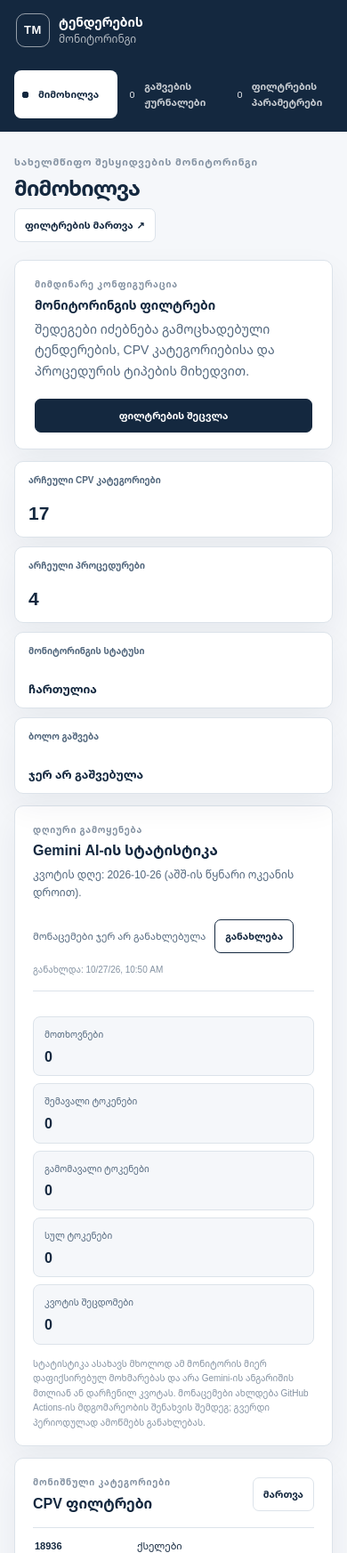
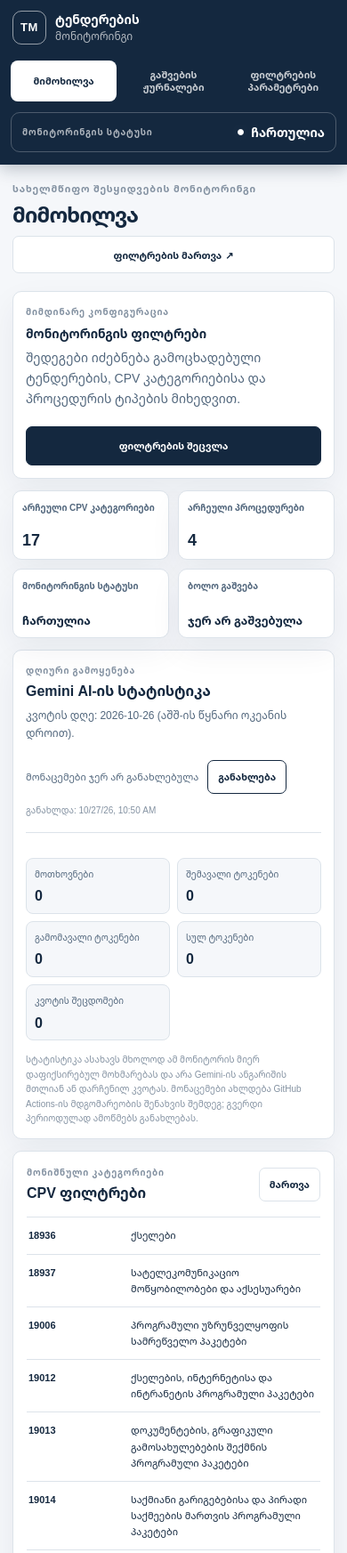
Before and after one commit to grammaton88/tender-monitor, a Flask app: page / in a window 390 px wide. Shown: the top 1745 px of the page at 89% size. Run offline with Flask 3, Linux system fonts and the light colour scheme.

Commit message:
Update style.css

```diff
--- a/public/static/css/style.css
+++ b/public/static/css/style.css
@@ -1336,47 +1371,100 @@ h2 {
   }
 }
 
-@media (max-width: 760px) {
+@media (max-width: 900px) {
   .app-shell {
     display: block;
   }
 
   .sidebar {
-    position: static;
+    position: sticky;
+    top: 0;
+    z-index: 40;
     min-height: auto;
     height: auto;
     overflow: visible;
-    padding: 15px 16px;
+    padding: 12px 14px 14px;
+    padding-top: max(12px, env(safe-area-inset-top));
+    box-shadow: 0 4px 18px rgba(16, 36, 58, 0.28);
   }
 
   .brand {
-    padding: 0 2px 14px;
-  }
-
-  .nav-heading,
-  .sidebar-footer {
+    padding: 0 2px 10px;
+  }
+
+  .nav-heading {
     display: none;
   }
 
   .main-nav {
     grid-template-columns: repeat(3, minmax(0, 1fr));
+    gap: 6px;
+    margin-top: 8px;
+  }
+
+  .sidebar-footer {
+    display: grid;
+    grid-template-columns: minmax(0, 1fr) auto;
+    align-items: center;
+    gap: 8px 12px;
     margin-top: 12px;
+    padding: 10px 12px;
+  }
+
+  .sidebar-footer .status-inline {
+    justify-self: end;
+    margin-top: 0;
+  }
+
+  .sidebar-footer > p {
+    display: none;
+  }
+
+  .sidebar-footer .logout-form {
+    grid-column: 1 / -1;
+    justify-self: stretch;
+    margin: 0;
+  }
+
+  .sidebar-footer .logout-button {
+    width: 100%;
+    min-height: 42px;
+    padding: 8px 14px;
+    border: 1px solid rgba(255, 255, 255, 0.45);
+    background: rgba(255, 255, 255, 0.08);
+    color: var(--paper);
+    font-size: 13px;
+  }
+
+  .sidebar-footer .logout-button:hover {
+    background: rgba(255, 255, 255, 0.18);
   }
 
   .nav-link {
-    min-height: 40px;
-    padding: 8px;
-    font-size: 11px;
+    min-height: 44px;
+    padding: 8px 6px;
+    font-size: 12px;
+    justify-content: center;
+    text-align: center;
+  }
+
+  .nav-link .nav-indicator {
+    display: none;
   }
 
   .sidebar-run-form {
     margin: 10px 0;
+  }
+
+  .sidebar-run-button {
+    min-height: 42px;
+    font-size: 12px;
   }
 
   .sidebar-usage {
     grid-template-columns: repeat(2, minmax(0, 1fr));
     align-items: center;
-    margin: 0;
+    margin: 0 0 4px;
   }
 
   .sidebar-usage .footer-label,
@@ -1392,12 +1480,26 @@ h2 {
   }
 
   .main-area {
-    padding: 25px 16px 20px;
+    padding: 18px 14px 20px;
+    padding-bottom: max(20px, env(safe-area-inset-bottom));
   }
 
   .option-list,
   .settings-grid {
     grid-template-columns: 1fr;
+  }
+
+  .filter-panel {
+    padding: 16px;
+  }
+
+  .panel-section {
+    padding: 15px;
+  }
+
+  .section-heading {
+    gap: 12px;
+    padding-bottom: 14px;
   }
 
   .usage-heading {
@@ -1423,16 +1525,18 @@ h2 {
   }
 
   .page-header {
-    gap: 6px;
+    gap: 8px;
   }
 
   .header-link {
-    min-height: 38px;
+    min-height: 42px;
+    width: 100%;
+    justify-content: center;
   }
 
   .summary-grid,
   .usage-grid {
-    grid-template-columns: 1fr;
+    grid-template-columns: repeat(2, minmax(0, 1fr));
   }
 
   .filter-toolbar {
@@ -1477,6 +1589,7 @@ h2 {
   .dashboard-actions > *,
   .dashboard-actions .primary-button {
     width: 100%;
+    min-height: 44px;
   }
 
   .toolbar-actions {
@@ -1505,22 +1618,124 @@ h2 {
 
   .page-footer {
     grid-template-columns: minmax(0, 1fr) 38px minmax(0, 1fr);
-    gap: 6px;
+    grid-template-areas:
+      "copy copy copy"
+      ". top author";
+    gap: 8px 6px;
+    padding-top: 16px;
   }
 
   .page-footer-copy {
-    font-size: 9px;
+    grid-area: copy;
+  }
+
+  .page-footer .back-to-top {
+    grid-area: top;
+  }
+
+  .page-footer-author {
+    grid-area: author;
+  }
+
+  .page-footer-copy {
+    font-size: 10px;
     line-height: 1.5;
   }
 
   .page-footer-author {
-    font-size: 9px;
+    font-size: 10px;
     white-space: normal;
     text-align: right;
   }
 
   .page-footer-author a {
-    white-space: nowrap;
+    white-space: normal;
+  }
+
+  .sidebar {
+    padding-left: max(12px, env(safe-area-inset-left));
+    padding-right: max(12px, env(safe-area-inset-right));
+  }
+
+  .sidebar-usage {
+    gap: 7px;
+    padding: 10px;
+  }
+
+  .welcome-panel,
+  .usage-panel {
+    padding: 14px;
+  }
+
+  .summary-card {
+    min-height: 78px;
+    padding: 10px;
+  }
+
+  .summary-card strong {
+    font-size: 18px;
+  }
+
+  .usage-card {
+    padding: 9px;
+  }
+
+  .run-card {
+    padding: 13px;
+  }
+
+  .login-footer {
+    margin-top: 20px;
+  }
+
+  .main-nav {
+    gap: 4px;
+  }
+
+  .nav-link {
+    font-size: 11px;
+    padding: 8px 4px;
+    line-height: 1.25;
+  }
+}
+
+@media (max-width: 360px) {
+  .main-nav {
+    gap: 3px;
+  }
+
+  .nav-link {
+    gap: 4px;
+    padding: 8px 3px;
+    font-size: 10px;
+    min-height: 48px;
+  }
+
+  .summary-grid {
+    grid-template-columns: 1fr;
+  }
+
+  .selected-row,
+  .type-summary {
+    grid-template-columns: 1fr;
+    gap: 4px;
+  }
+
+  .login-card {
+    padding: 18px;
+  }
+
+  .sidebar-footer .logout-button {
+    min-height: 44px;
+    font-size: 13px;
+  }
+
+  .brand-copy strong {
+    font-size: 13px;
+  }
+
+  .brand-copy > span {
+    font-size: 11px;
   }
 }
 
```
Also changed, not shown: other parts of public/static/css/style.css (+50 -7 lines).
